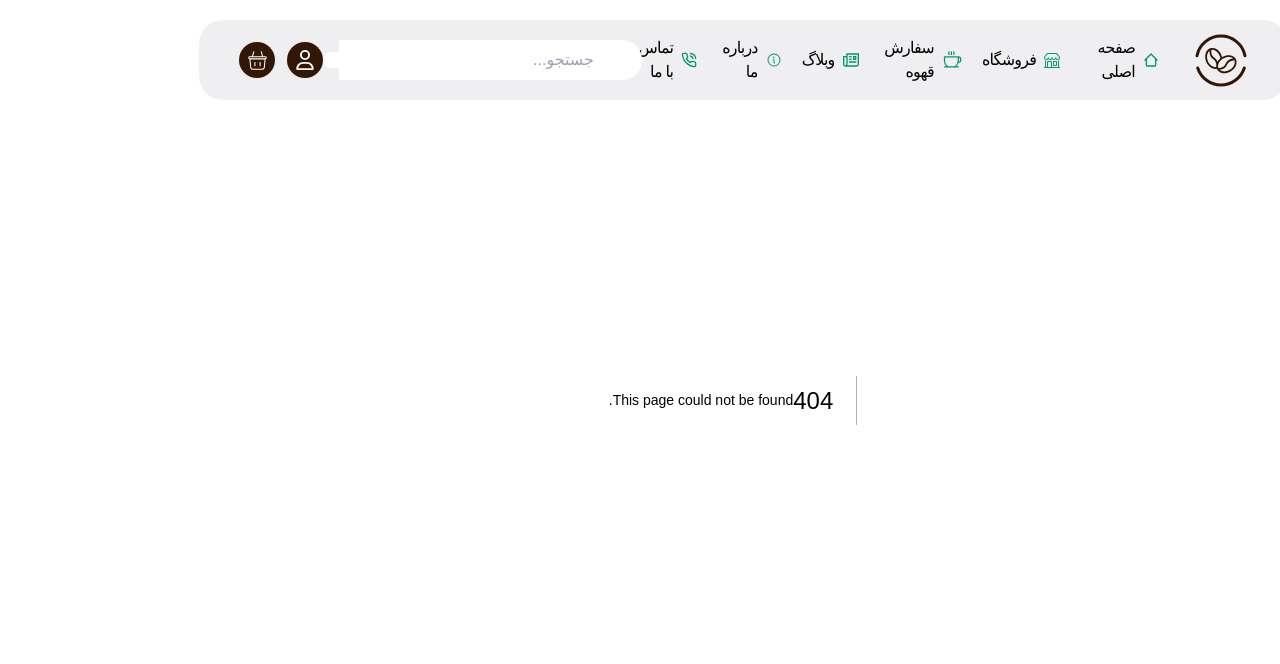
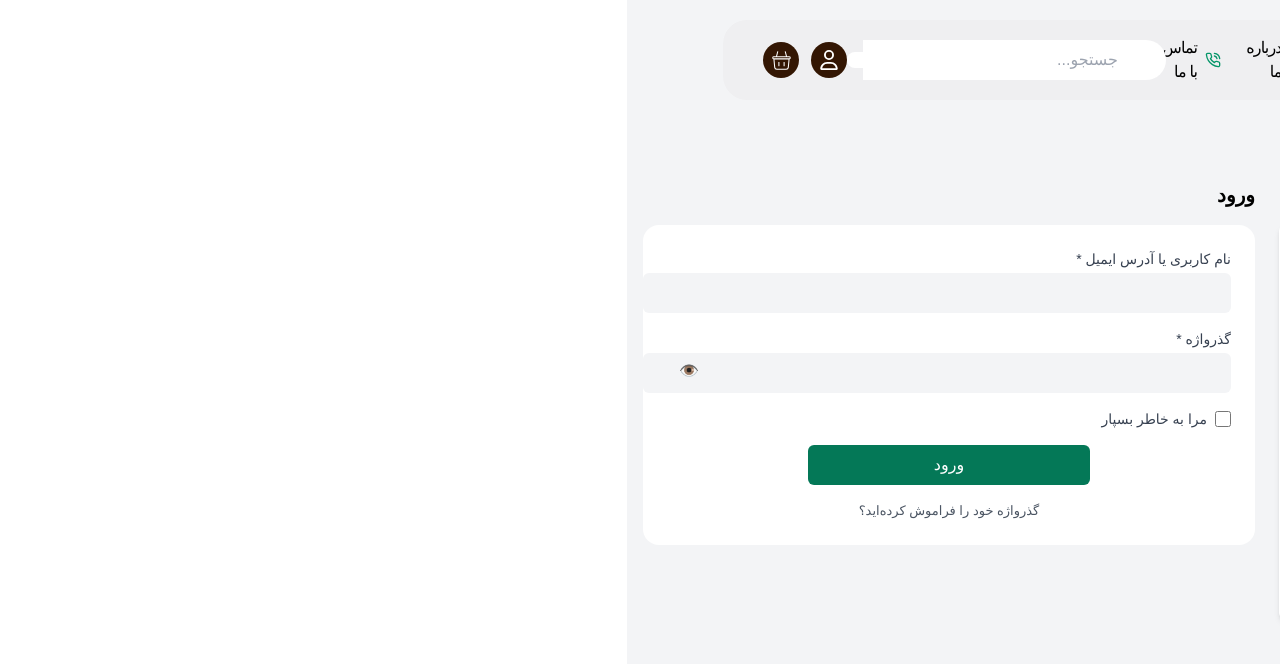
Before and after one commit to aakbarii/CoffeeShop, a Next.js app: page /auth in a window 1280 px wide. Before the commit this address had no page. Shown: the top 664 px of the page. Built offline with nearby package versions, Linux system fonts and the light colour scheme.

Commit message:
add auth page

```diff
--- /dev/null
+++ b/src/app/auth/page.js
@@ -0,0 +1,22 @@
+import React from "react";
+import LoginForm from "../components/Module/LoginForm/LoginForm";
+import RegisterForm from "../components/Module/RegisterForm/RegisterForm";
+
+const AuthPage = () => {
+  return (
+    <div className="min-h-screen bg-gray-100 flex items-center justify-center p-4">
+      <div className="grid grid-cols-1 md:grid-cols-2 gap-6">
+        <div>
+          <h2 className="text-xl font-bold mb-4 text-right">عضویت</h2>
+          <RegisterForm />
+        </div>
+        <div>
+          <h2 className="text-xl font-bold mb-4 text-right">ورود</h2>
+          <LoginForm />
+        </div>
+      </div>
+    </div>
+  );
+};
+
+export default AuthPage;
--- /dev/null
+++ b/src/app/components/Module/LoginForm/LoginForm.js
@@ -0,0 +1,56 @@
+import React from "react";
+
+const LoginForm = () => {
+  return (
+    <div className="bg-white p-6 rounded-2xl w-full max-w-[630px] h-[320px]">
+      <form className="space-y-4">
+        <div>
+          <label className="block text-sm font-medium text-gray-700">
+            نام کاربری یا آدرس ایمیل *
+          </label>
+          <input
+            type="text"
+            className="w-[588px] h-10 mt-1 p-2 rounded-md bg-gray-100"
+          />
+        </div>
+        <div>
+          <label className="block text-sm font-medium text-gray-700">
+            گذرواژه *
+          </label>
+          <div className="relative">
+            <input
+              type="password"
+              className="w-[588px] h-10 mt-1 p-2 rounded-md bg-gray-100"
+            />
+            <span className="absolute inset-y-0 left-3 flex items-center text-gray-400 cursor-pointer">
+              👁️
+            </span>
+          </div>
+        </div>
+        <div className="flex items-center">
+          <input
+            type="checkbox"
+            id="rememberMe"
+            className="w-4 h-4 text-green-500 border-gray-300 rounded focus:ring-green-400"
+          />
+          <label htmlFor="rememberMe" className="mr-2 text-sm text-gray-700">
+            مرا به خاطر بسپار
+          </label>
+        </div>
+        <div className="flex items-center justify-center">
+          <button
+            type="submit"
+            className="w-1/2 bg-emerald-700 text-white py-2 px-4 rounded-md hover:bg-green-700 transition"
+          >
+            ورود
+          </button>
+        </div>
+      </form>
+      <p className="mt-4 text-center text-[13px] text-gray-600 cursor-pointer">
+        گذرواژه خود را فراموش کرده‌اید؟
+      </p>
+    </div>
+  );
+};
+
+export default LoginForm;
--- /dev/null
+++ b/src/app/components/Module/RegisterForm/RegisterForm.js
@@ -0,0 +1,57 @@
+import React from "react";
+
+const RegisterForm = () => {
+  return (
+    <div className="bg-white p-6 rounded-md shadow-md w-full max-w-[624px]">
+      <form className="space-y-4">
+        <div>
+          <label className="block text-sm font-medium text-gray-700">
+            نام کاربری *
+          </label>
+          <input
+            type="text"
+            className="w-full mt-1 p-2 border rounded-md bg-gray-100"
+          />
+        </div>
+        <div>
+          <label className="block text-sm font-medium text-gray-700">
+            آدرس ایمیل *
+          </label>
+          <input
+            type="email"
+            className="w-full mt-1 p-2 border rounded-md bg-gray-100"
+          />
+        </div>
+        <div>
+          <label className="block text-sm font-medium text-gray-700">
+            گذرواژه *
+          </label>
+          <div className="relative">
+            <input
+              type="password"
+              className="w-full mt-1 p-2 border rounded-md bg-gray-100"
+            />
+            <span className="absolute inset-y-0 left-3 flex items-center text-gray-400 cursor-pointer">
+              👁️
+            </span>
+          </div>
+        </div>
+        <p className="text-sm text-gray-600">
+          اطلاعات شخصی شما برای پردازش سفارش شما استفاده می‌شود، و پشتیبانی از
+          تجربه شما در این وبسایت، و برای اهداف دیگری که در سیاست حفظ حریم خصوصی
+          توضیح داده شده است.
+        </p>
+        <div className="flex items-center justify-center">
+          <button
+            type="submit"
+            className="w-1/2 bg-emerald-700 text-white py-2.5 px-5 rounded-md hover:bg-green-700 transition"
+          >
+            عضویت
+          </button>
+        </div>
+      </form>
+    </div>
+  );
+};
+
+export default RegisterForm;
--- a/src/app/components/Module/WightCoffeeCard/index.jsx
+++ b/src/app/components/Module/WightCoffeeCard/index.jsx
@@ -6,13 +6,13 @@ const CoffeeCard = ({ imageSrc, weight, description }) => {
     <div className="bg-gray-50 rounded-lg p-4  flex items-center h-28 w-72">
       <Image
         width={128}
-        height={128}
+        height={100}
         src={imageSrc}
         alt={`Coffee ${weight}`}
-        className="w-32 h-32 object-contain rounded-xl"
+        className="w-32 h-24 object-contain rounded-xl"
       />
       <div className="flex-1 text-left">
-        <p className="text-xl text-green-800 text-right text-nowrap">
+        <p className="text-xl text-black text-right text-nowrap">
           {weight}
         </p>
         <p className="text-sm text-gray-600 text-right text-nowrap">
```
Also changed, not shown: 1 other file (tests, documents, lock files or other folders).
